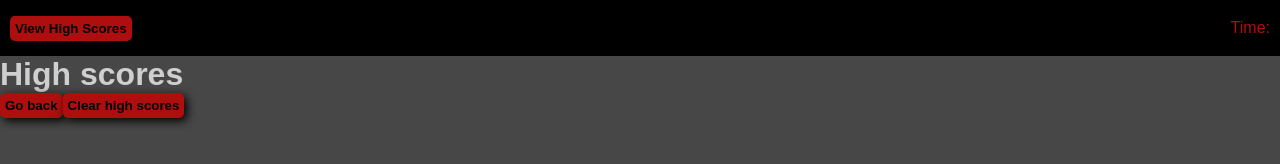
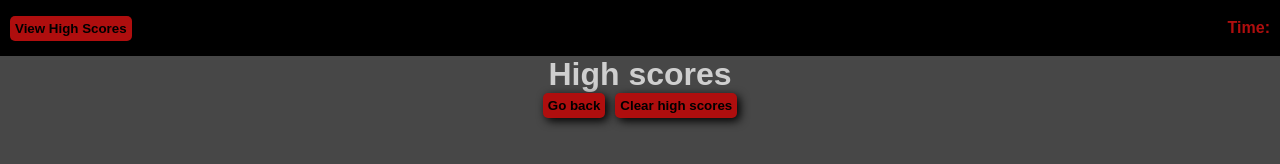
Before and after one commit to Mazattack1999/code-quiz, a plain HTML site: page index.html in a window 1280 px wide. Both pictures are taken after a click on the button "View High Scores". Drawn offline with Linux system fonts and the light colour scheme.

Commit message:
add additional styles, README.md and screenshot

```diff
--- a/assets/css/style.css
+++ b/assets/css/style.css
@@ -18,6 +18,7 @@ button {
     box-shadow: 3px 3px 10px var(--color1);
     padding: 5px;
     font-weight: bold;
+    margin: 0 5px;
 }
 
 button:hover {
@@ -84,6 +85,7 @@ main ul {
 /* Permanent elements start */
 .timer {
     color: var(--color4);
+    font-weight: bold;
 }
 /* Permanent elements end*/
 
@@ -104,6 +106,14 @@ main ul {
 }
 /* End of quiz classes end */
 
+/* High scores screen classes start */
+.high-scores {
+    display: flex;
+    flex-direction: column;
+    align-items: center;
+}
+/* High scores screen classes end */
+
 /* Utility classes start */
 .hidden {
     display: none;
--- a/assets/js/script.js
+++ b/assets/js/script.js
@@ -286,6 +286,7 @@ function toggleHighScoreScreen() {
 
 function setHSScreen () {
     highScoreScreen = document.createElement("div");
+    highScoreScreen.classList.add("high-scores");
     document.body.appendChild(highScoreScreen);
 
     // create "high scores" text
```
Also changed, not shown: assets/images/code-quiz-screenshot.png (added), 1 other file.
